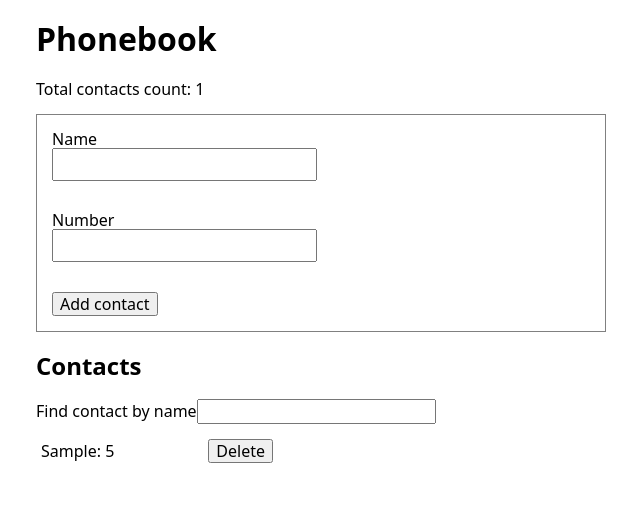
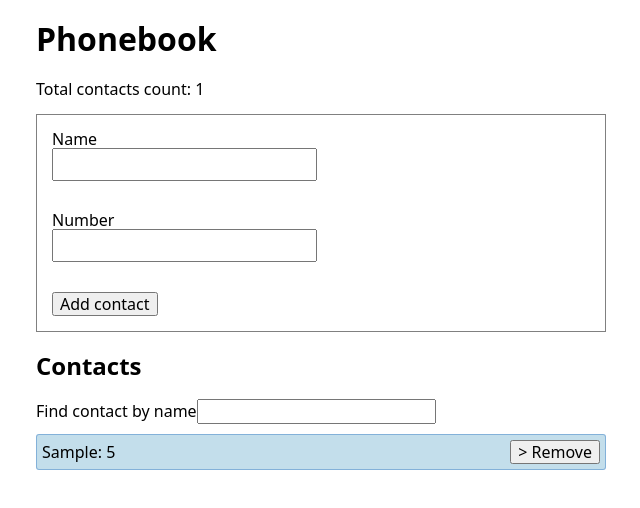
Before and after one commit to Andrii-Velhan/goit-react-hw-05-phonebook, a React (Create React App) app: page / in a window 1280 px wide. Both pictures are taken after typing "Sample", "5" into the empty fields and a click on the button "Add contact". Shown: the top 508 px of the page, without its empty margins (319-959 px from the left). Built offline with nearby package versions, Linux system fonts and the light colour scheme.

Commit message:
add TransitionGroup & CSSTransition

```diff
--- a/package.json
+++ b/package.json
@@ -12,6 +12,7 @@
     "react": "^17.0.2",
     "react-dom": "^17.0.2",
     "react-scripts": "4.0.3",
+    "react-transition-group": "^4.4.1",
     "web-vitals": "^1.1.1"
   },
   "scripts": {
@@ -19,7 +20,7 @@
     "build": "react-scripts build",
     "test": "react-scripts test",
     "eject": "react-scripts eject",
-		"predeploy": "npm run build",
+    "predeploy": "npm run build",
     "deploy": "gh-pages -d build"
   },
   "eslintConfig": {
--- a/src/App.js
+++ b/src/App.js
@@ -68,8 +68,8 @@ export default class App extends Component {
 		}
 	}
 
-  componentDidUpdate(prewProps, prewStage) {
-    if (this.state.contacts !== prewStage.contacts) {
+	componentDidUpdate(prevProps, prevState) {
+		if (this.state.contacts !== prevState.contacts) {
 			localStorage.setItem('contacts', JSON.stringify(this.state.contacts));
 		}
 	}
--- a/src/components/ContactList/ContactList.css
+++ b/src/components/ContactList/ContactList.css
@@ -9,7 +9,38 @@
 	align-items: center;
 	justify-content: space-between;
 	padding: 5px;
-  /* border: 1px solid rgba(228, 190, 190, 0.829); */
+	border-radius: 3px;
+	border: 1px solid rgba(118, 168, 214, 0.829);
+}
+
+.ContactList__item:not(:last-child) {
+	margin-bottom: 5px;
+}
+
+.ContactList__item-fade-enter {
+	transform: translateX(-100%);
+	opacity: 0;
+}
+
+.ContactList__item-fade-enter-done {
+	background-color: rgb(195, 222, 235);
+}
+
+.ContactList__item-fade-enter-active {
+	transform: translateX(0);
+	transition: all 250ms linear;
+	opacity: 1;
+}
+
+.ContactList__item-fade-exit {
+	transform: translateX(0);
+	opacity: 1;
+}
+
+.ContactList__item-fade-exit-active {
+	transform: translateX(-100%);
+	transition: all 250ms linear;
+	opacity: 0;
 }
 
 .ContactList__name {
@@ -19,6 +50,6 @@
 }
 
 .ContactList__button {
-  margin-left: 15%;
-  margin-right: auto;
+	margin-left: auto;
+	/* margin-right: auto; */
 }
--- a/src/components/ContactList/ContactList.js
+++ b/src/components/ContactList/ContactList.js
@@ -2,10 +2,15 @@ import React from 'react';
 import PropTypes from 'prop-types';
 // import { v4 as uuidv4 } from 'uuid';
 import './ContactList.css';
+import { CSSTransition, TransitionGroup } from 'react-transition-group';
 
 const ContactList = ({ contacts, onDeleteContact }) => (
-  <ul className="ContactList">
+	<TransitionGroup component="ul" className="ContactList">
 		{contacts.map(({ id, name, number }) => (
+			<CSSTransition
+				key={id}
+				timeout={250}
+				classNames="ContactList__item-fade">
 				<li key={id} className="ContactList__item">
 					<p className="ContactList__name">
 						{name}: {number}
@@ -13,12 +18,14 @@ const ContactList = ({ contacts, onDeleteContact }) => (
 					<button
 						className="ContactList__button"
 						onClick={() => onDeleteContact(id)}
+						aria-label="Remove Contact">
 						>
-          Delete
+						Remove
 					</button>
 				</li>
+			</CSSTransition>
 		))}
-  </ul>
+	</TransitionGroup>
 );
 
 ContactList.propTypes = {
```
Also changed, not shown: 1 other file (tests, documents, lock files or other folders). Lines whose indentation alone changed are shown as unchanged.
